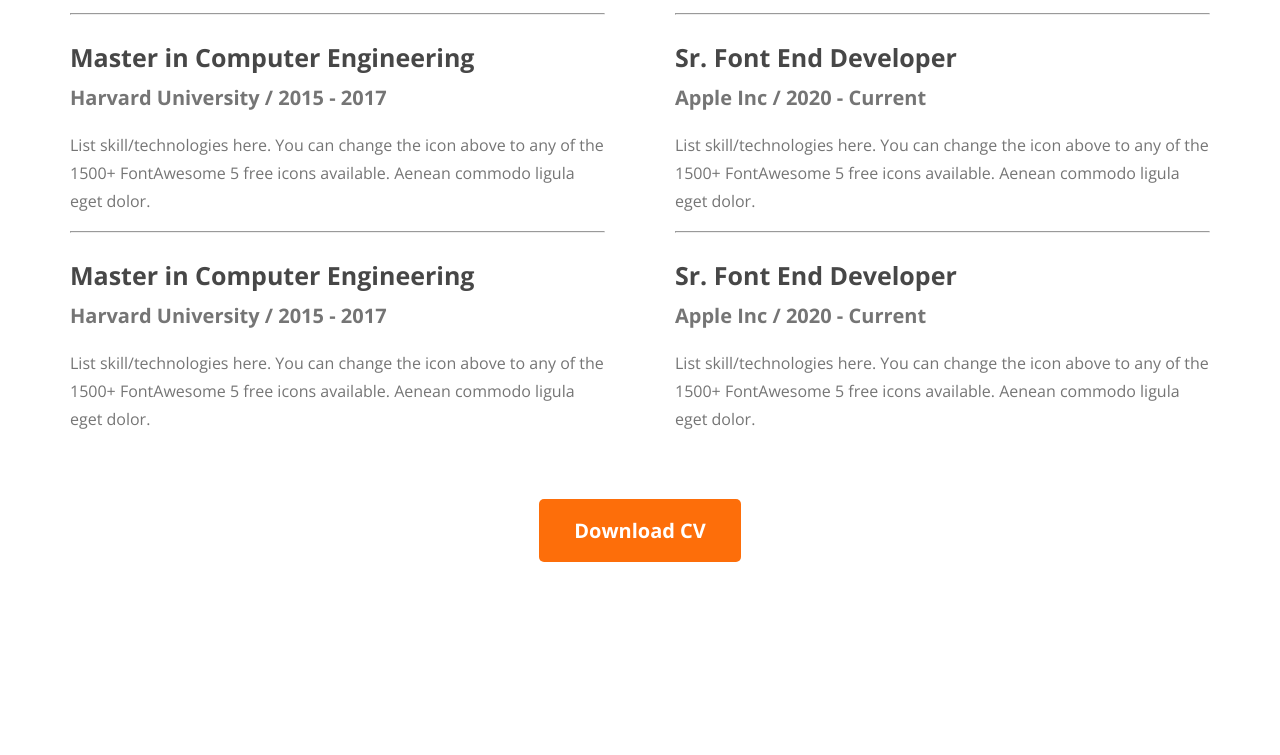
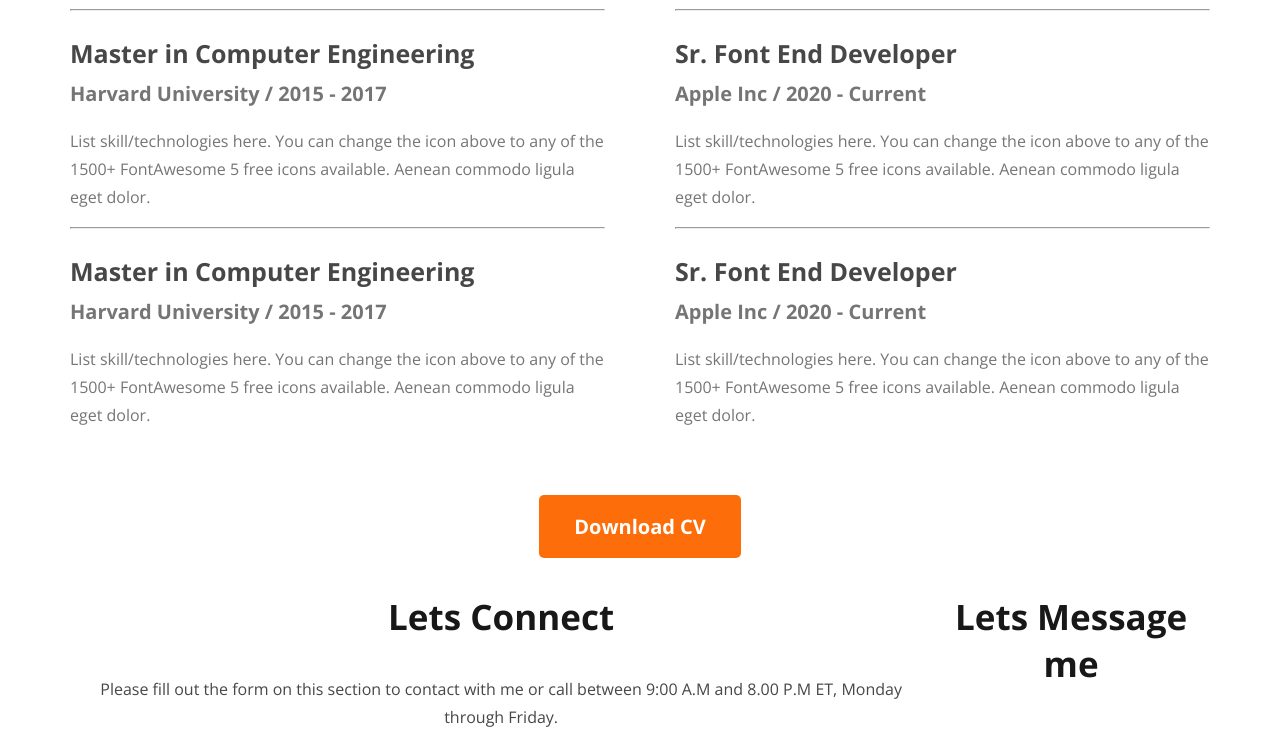
Before and after one commit to sohagmrida15/portfolio-main, a plain HTML site: page index.html in a window 1280 px wide. Shown: the part 2679-3434 px from the top of the page. Before the commit the page ends 3249 px from the top, so only its background shows below. Drawn offline with nearby package versions, Linux system fonts and the light colour scheme.

Commit message:
footer added section

```diff
--- a/index.html
+++ b/index.html
@@ -162,7 +162,15 @@
     <!-- Footer section -->
     <footer>
         <div class="footer-container">
+            <div class="footer-column">
+                <h3 class="section-title"> Lets Connect</h3>
+                <p class="section-description">Please fill out the form on this section to contact with me or call
+                    between 9:00 A.M and 8.00 P.M ET, Monday through Friday.</p>
+            </div>
+            <div class="footer-column">
+                <h3 class="section-title"> Lets Message me</h3>
 
+            </div>
         </div>
     </footer>
 </body>
--- a/style.css
+++ b/style.css
@@ -90,7 +90,8 @@ nav a {
 }
 
 /* Main section */
-main {
+main,
+footer {
     max-width: 1140px;
     margin: 0 auto;
 }
@@ -182,7 +183,7 @@ main {
     color: #474747;
     font-size: 25px;
     font-weight: 700;
-    margin-bottom: 10px ;
+    margin-bottom: 10px;
 }
 
 .summery-institute {
@@ -199,7 +200,20 @@ main {
     font-weight: 400;
     line-height: 28px;
 }
-.download-cv{
+
+.download-cv {
     text-align: center;
     margin-top: 50px;
 }
+
+/* footer section  */
+.footer-container {
+    display: flex;
+}
+
+.section-description {
+    color: #474747;
+    font-size: 16px;
+    font-weight: 400;
+    line-height: 28px;
+}
```
